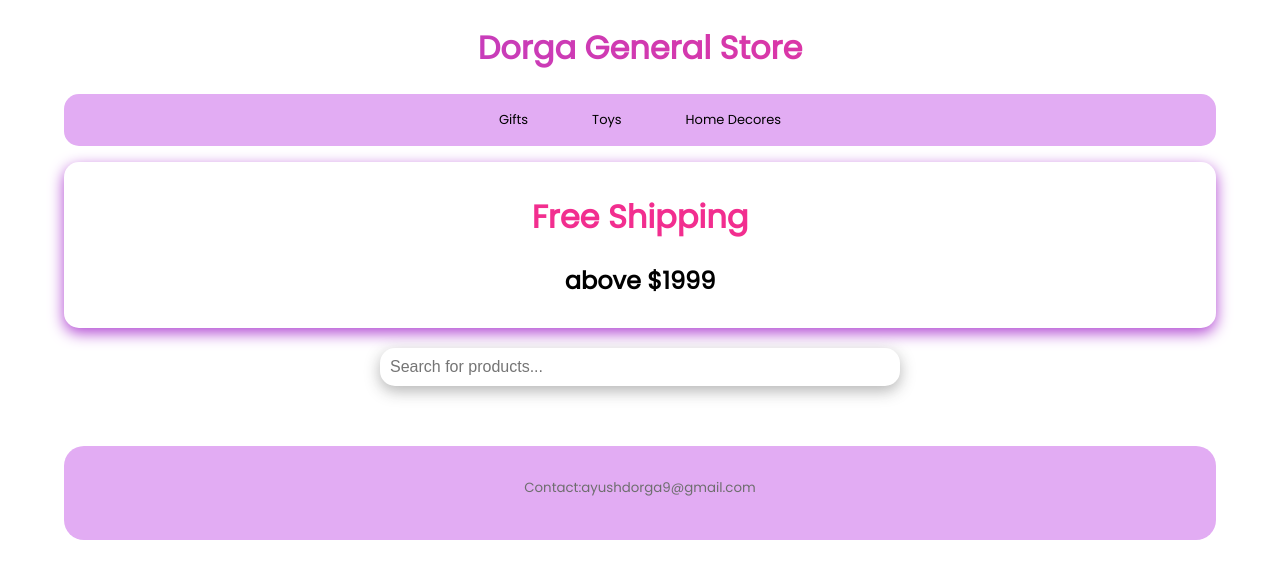
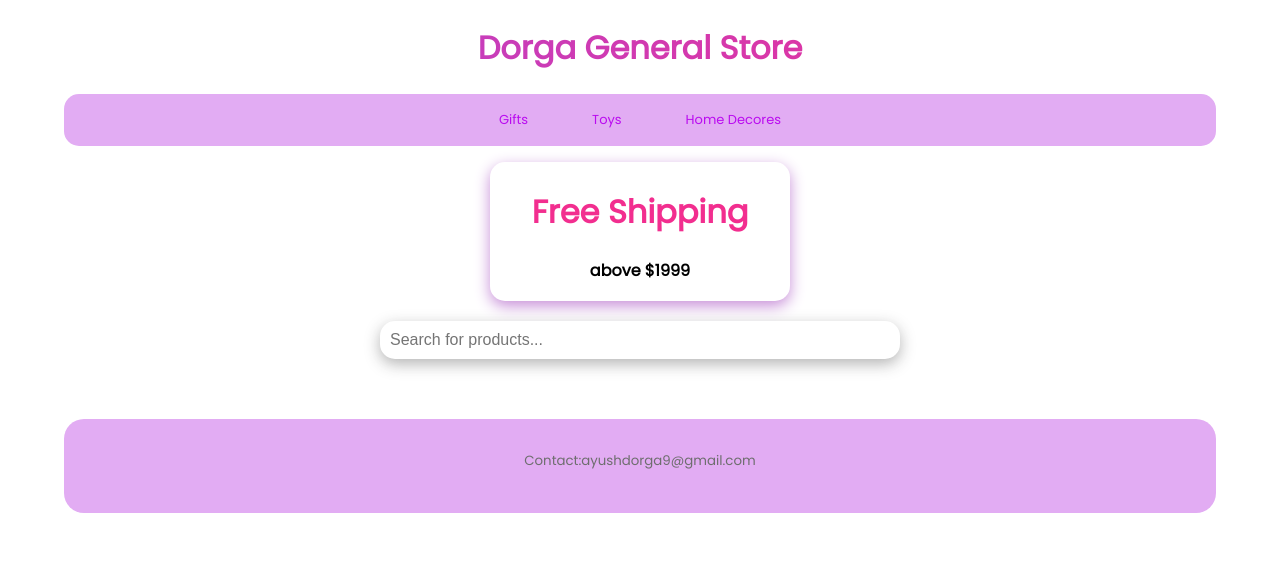
Before and after one commit to Dhanushsp/dorga-general-stores, a plain HTML site: page index.html in a window 1280 px wide. Shown: the part 57-636 px from the top of the page. Drawn offline with Linux system fonts and the light colour scheme; no server answers.

Commit message:
styles sheet edit

```diff
--- a/style.css
+++ b/style.css
@@ -96,21 +96,27 @@ body {
 .categories li {
     cursor: pointer;
     font-size: small;
-
+    color: #ba0bf0;
 }
 
 /* Free Shipping */
 
 .free-shipping {
-    padding: 10px;
+    padding: 5px 0;
     border-radius: 15px;
     text-align: center;
-    box-shadow: #B045D2 0px 5px 15px;
+    box-shadow: #c78ed8 0px 5px 15px;
+    width: 300px;
+    margin: auto;
 }
 
 .free-shipping h1 {
     color: #F22E8F;
+    font-size: 2rem;
+}
 
+.free-shipping h2{
+    font-size: 1em;
 }
 
 /* search container */
@@ -139,7 +145,7 @@ body {
     display: flex;
     gap: 10px;
     flex-wrap: wrap;
-    justify-content: space-around;
+    justify-content: center;
 }
 
 .product{
```
